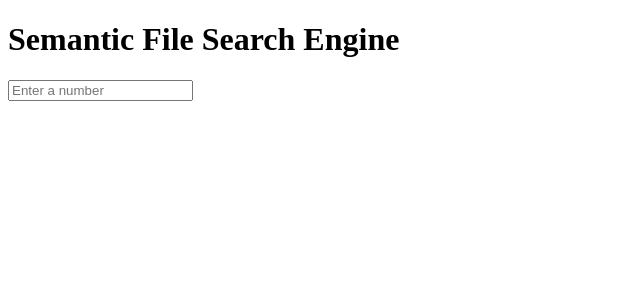
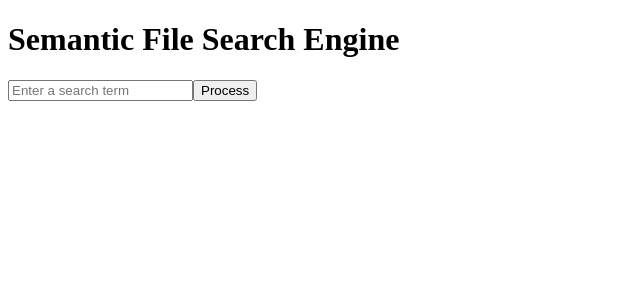
Before and after one commit to wwh15/semantic-file-search, a React (Create React App) app in the folder frontend/: page / in a window 1280 px wide. Shown: the top 300 px of the page, without its empty margins (0-640 px from the left). Built offline with nearby package versions, Linux system fonts and the light colour scheme.

Commit message:
string processer

```diff
--- a/frontend/src/App.js
+++ b/frontend/src/App.js
@@ -13,7 +13,7 @@ export default function App() {
         headers: {
           'Content-Type': 'application/json',
         },
-        body: JSON.stringify({ number: parseInt(inputValue) }),
+        body: JSON.stringify({ inputString: inputValue }),
       });
 
       if (response.ok) {
@@ -26,22 +26,6 @@ export default function App() {
   };
 
 
-//   // Using useEffect for single rendering
-//   React.useEffect(() => {
-//     // Using fetch to fetch the api from
-//     // flask server it will be redirected to proxy
-//     fetch("/data").then((res) =>
-//         res.json().then((data) => {
-//             // Setting a data from api
-//             setData({
-//                 name: data.Name,
-//                 age: data.Age,
-//                 date: data.Date,
-//                 programming: data.programming,
-//             });
-//         })
-//     );
-// }, []);
 
   return (
 
@@ -49,11 +33,12 @@ export default function App() {
         <h1>Semantic File Search Engine</h1>
         <form onSubmit={handleSubmit}>
           <input
-            type="number"
-            placeholder="Enter a number"
+            type="text"
+            placeholder="Enter a search term"
             value = {inputValue}
             onChange={(e) => setInputValue(e.target.value)}
           />
+          <button type="submit">Process</button>
         </form>
 
         {result != "" && <p>Result: {result}</p>}
```
Also changed, not shown: 1 other file (tests, documents, lock files or other folders).
